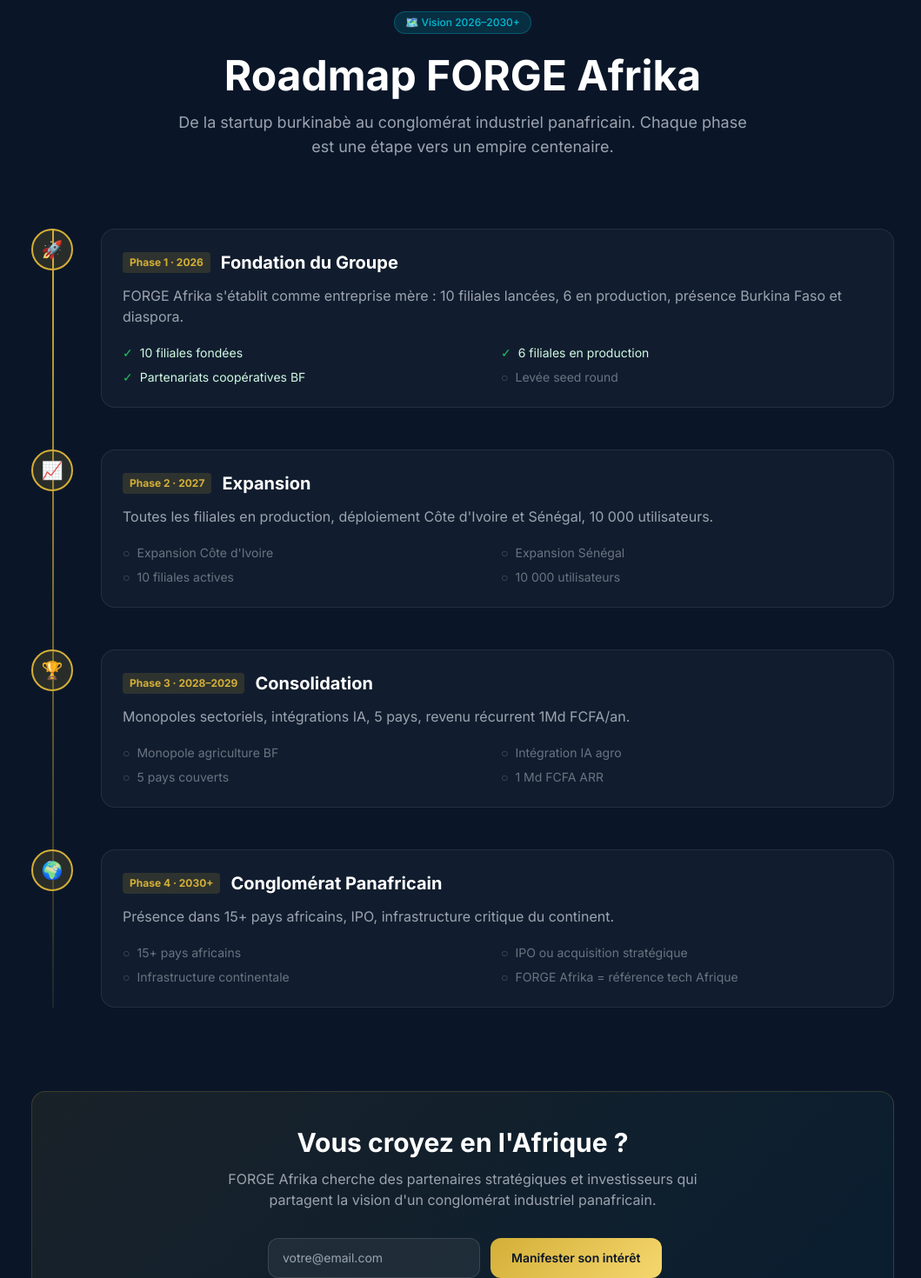
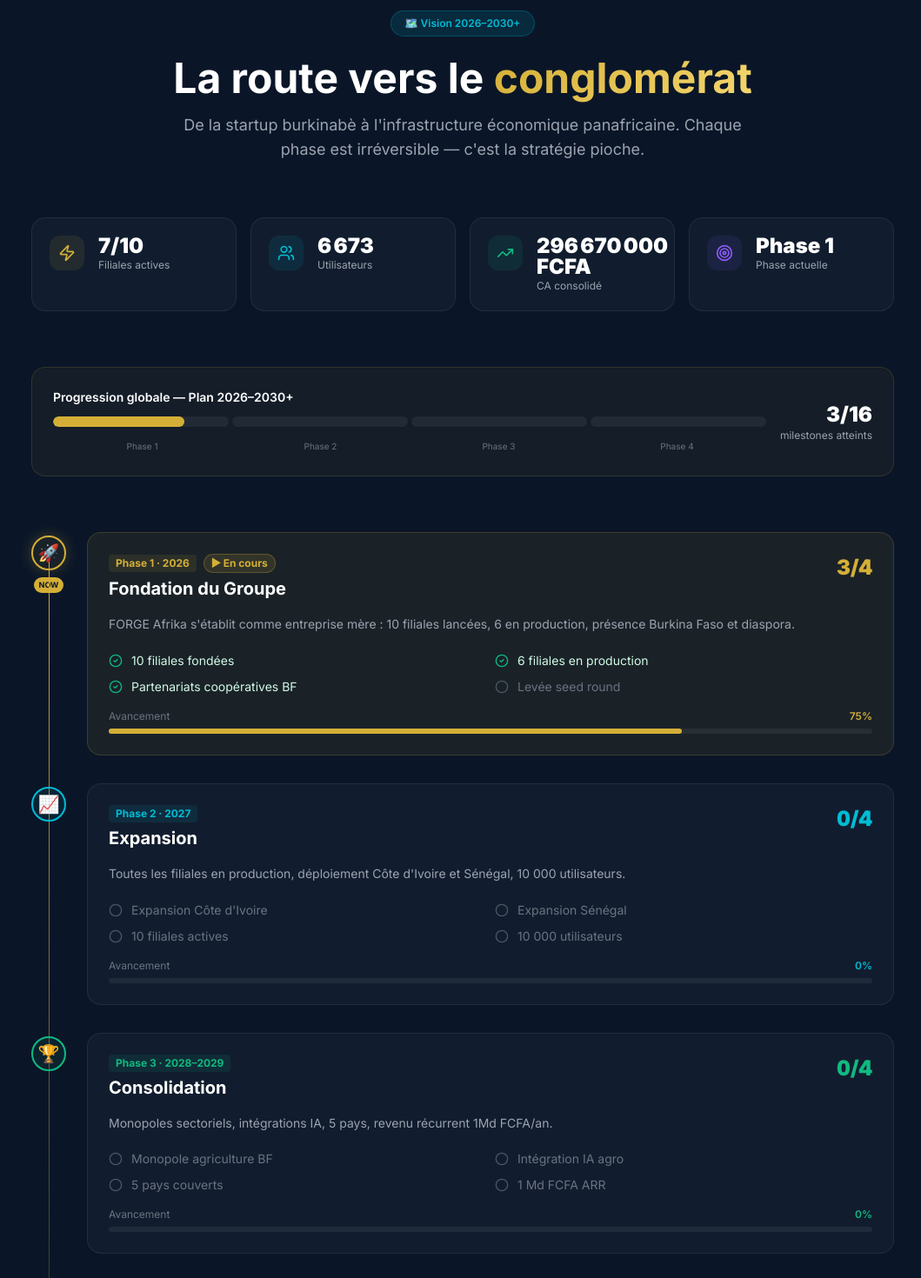
Before and after one commit to dosteeve2-hash/forge-afrika, a Next.js app: page /roadmap in a window 1280 px wide. Shown: the part 100-1570 px from the top of the page at 87% size, without its empty margins (108-1167 px from the left). Built offline with nearby package versions, Linux system fonts and the light colour scheme.

Commit message:
feat(site): roadmap enrichie — KPIs live, barres de progression par phase, CTA seed round

```diff
--- a/app/roadmap/page.tsx
+++ b/app/roadmap/page.tsx
@@ -1,129 +1,331 @@
 "use client";
 
-import { useState } from "react";
 import { motion } from "framer-motion";
 import Link from "next/link";
-import { PHASES_ROADMAP } from "@/lib/constants";
+import { ArrowRight, CheckCircle2, Circle, Flag, Target, TrendingUp, Users, Zap } from "lucide-react";
+import { FILIALES_FORGE, PHASES_ROADMAP, formatFCFA } from "@/lib/constants";
+
+// ─── Calculs live depuis constants ──────────────────────────────────────────
+const totalUsers = FILIALES_FORGE.reduce((s, f) => s + f.metriques.utilisateurs, 0);
+const totalCA    = FILIALES_FORGE.reduce((s, f) => s + f.metriques.ca, 0);
+const activeCount = FILIALES_FORGE.filter(f => f.statut === "Actif").length;
+const totalCount  = FILIALES_FORGE.length;
+
+const CURRENT_PHASE = 1; // à mettre à jour manuellement chaque sprint
+
+// ─── Style constants ─────────────────────────────────────────────────────────
+const GOLD    = "#D4AF37";
+const CYAN    = "#00BCD4";
+const GREEN   = "#10B981";
+const CARD    = "rgba(255,255,255,0.03)";
+const BORDER  = "1px solid rgba(255,255,255,0.07)";
+const BG      = "#0A1628";
+
+// ─── Couleurs par phase ───────────────────────────────────────────────────────
+const PHASE_COLORS = [GOLD, CYAN, GREEN, "#8B5CF6"];
+const PHASE_BG     = [
+  "rgba(212,175,55,0.08)",
+  "rgba(0,188,212,0.08)",
+  "rgba(16,185,129,0.08)",
+  "rgba(139,92,246,0.08)",
+];
+const PHASE_BORDER = [
+  "rgba(212,175,55,0.2)",
+  "rgba(0,188,212,0.2)",
+  "rgba(16,185,129,0.2)",
+  "rgba(139,92,246,0.2)",
+];
+
+// ─── Composants ──────────────────────────────────────────────────────────────
+
+function StatChip({ icon: Icon, value, label, color }: { icon: any; value: string; label: string; color: string }) {
+  return (
+    <motion.div
+      className="rounded-2xl p-5 flex items-start gap-4"
+      style={{ background: CARD, border: BORDER }}
+      initial={{ opacity: 0, y: 16 }}
+      animate={{ opacity: 1, y: 0 }}
+      transition={{ type: "spring" as const, stiffness: 120, damping: 20 }}
+    >
+      <div className="w-10 h-10 rounded-xl flex items-center justify-center flex-shrink-0"
+        style={{ background: `${color}18` }}>
+        <Icon className="w-5 h-5" style={{ color }} />
+      </div>
+      <div>
+        <p className="text-2xl font-black text-white leading-none mb-0.5">{value}</p>
+        <p className="text-xs text-gray-400">{label}</p>
+      </div>
+    </motion.div>
+  );
+}
+
+function PhaseBar({ phase, total, done }: { phase: number; total: number; done: number }) {
+  const pct = Math.round((done / total) * 100);
+  const color = PHASE_COLORS[phase - 1];
+  return (
+    <div className="mt-4">
+      <div className="flex justify-between items-center mb-1.5">
+        <span className="text-xs text-gray-500">Avancement</span>
+        <span className="text-xs font-semibold" style={{ color }}>{pct}%</span>
+      </div>
+      <div className="h-1.5 rounded-full" style={{ background: "rgba(255,255,255,0.06)" }}>
+        <motion.div
+          className="h-1.5 rounded-full"
+          style={{ background: color }}
+          initial={{ width: 0 }}
+          whileInView={{ width: `${pct}%` }}
+          viewport={{ once: true }}
+          transition={{ duration: 0.8, ease: "easeOut", delay: 0.2 }}
+        />
+      </div>
+    </div>
+  );
+}
+
+// ─── Page ────────────────────────────────────────────────────────────────────
 
 export default function RoadmapPage() {
-  const [email, setEmail] = useState("");
-  const [submitted, setSubmitted] = useState(false);
+  return (
+    <main className="min-h-screen" style={{ background: BG }}>
 
-  return (
-    <main className="min-h-screen" style={{ background: "#0A1628" }}>
       {/* Nav */}
-      <nav className="fixed top-0 left-0 right-0 z-50 flex items-center justify-between px-8 py-4"
-        style={{ background: "rgba(10,22,40,0.9)", backdropFilter: "blur(12px)", borderBottom: "1px solid rgba(212,175,55,0.1)" }}>
+      <nav className="fixed top-0 left-0 right-0 z-50 flex items-center justify-between px-6 md:px-8 py-4"
+        style={{ background: "rgba(10,22,40,0.9)", backdropFilter: "blur(12px)", borderBottom: `1px solid rgba(212,175,55,0.1)` }}>
         <Link href="/" className="flex items-center gap-3">
           <div className="w-9 h-9 rounded-lg flex items-center justify-center font-bold"
-            style={{ background: "linear-gradient(135deg, #D4AF37, #F5D76E)", color: "#0A1628" }}>F</div>
+            style={{ background: `linear-gradient(135deg, ${GOLD}, #F5D76E)`, color: BG }}>F</div>
           <span className="font-bold text-white">FORGE Afrika</span>
         </Link>
         <div className="flex items-center gap-6">
-          <Link href="/ecosystem" className="text-sm text-gray-400 hover:text-white transition-colors">Écosystème</Link>
-          <Link href="/dashboard" className="text-sm px-4 py-2 rounded-lg font-medium"
-            style={{ background: "linear-gradient(135deg, #D4AF37, #F5D76E)", color: "#0A1628" }}>QG</Link>
+          <Link href="/ecosystem" className="text-sm text-gray-400 hover:text-white transition-colors">Filiales</Link>
+          <Link href="/contact" className="text-sm text-gray-400 hover:text-white transition-colors">Contact</Link>
+          <Link href="/dashboard" className="text-sm px-4 py-2 rounded-lg font-medium transition-all hover:scale-105"
+            style={{ background: `linear-gradient(135deg, ${GOLD}, #F5D76E)`, color: BG }}>QG</Link>
         </div>
       </nav>
 
       <div className="pt-28 pb-24 px-4 max-w-5xl mx-auto">
+
         {/* Header */}
-        <motion.div className="text-center mb-20"
+        <motion.div className="text-center mb-16"
           initial={{ opacity: 0, y: 20 }} animate={{ opacity: 1, y: 0 }}
           transition={{ duration: 0.6, type: "spring" as const }}>
-          <span className="inline-flex items-center gap-2 px-3 py-1 rounded-full text-xs font-medium mb-6"
-            style={{ background: "rgba(0,188,212,0.15)", border: "1px solid rgba(0,188,212,0.3)", color: "#00BCD4" }}>
+          <span className="inline-flex items-center gap-2 px-4 py-1.5 rounded-full text-xs font-semibold mb-6"
+            style={{ background: "rgba(0,188,212,0.12)", border: "1px solid rgba(0,188,212,0.25)", color: CYAN }}>
             🗺️ Vision 2026–2030+
           </span>
-          <h1 className="text-5xl font-bold text-white mb-4">Roadmap FORGE Afrika</h1>
+          <h1 className="text-4xl md:text-5xl font-bold text-white mb-4">
+            La route vers le{" "}
+            <span style={{ background: `linear-gradient(135deg, ${GOLD}, #F5D76E)`, WebkitBackgroundClip: "text", WebkitTextFillColor: "transparent", backgroundClip: "text" }}>
+              conglomérat
+            </span>
+          </h1>
           <p className="text-gray-400 text-lg max-w-2xl mx-auto">
-            De la startup burkinabè au conglomérat industriel panafricain.
-            Chaque phase est une étape vers un empire centenaire.
+            De la startup burkinabè à l'infrastructure économique panafricaine.
+            Chaque phase est irréversible — c'est la stratégie pioche.
           </p>
         </motion.div>
 
+        {/* KPIs actuels */}
+        <div className="grid grid-cols-2 md:grid-cols-4 gap-4 mb-16">
+          <StatChip icon={Zap}       value={`${activeCount}/${totalCount}`} label="Filiales actives"  color={GOLD} />
+          <StatChip icon={Users}     value={totalUsers.toLocaleString("fr")} label="Utilisateurs"     color={CYAN} />
+          <StatChip icon={TrendingUp} value={formatFCFA(totalCA)}            label="CA consolidé"     color={GREEN} />
+          <StatChip icon={Target}    value={`Phase ${CURRENT_PHASE}`}        label="Phase actuelle"   color="#8B5CF6" />
+        </div>
+
+        {/* Barre de progression globale */}
+        <motion.div className="rounded-2xl p-6 mb-16"
+          style={{ background: "rgba(212,175,55,0.05)", border: `1px solid rgba(212,175,55,0.15)` }}
+          initial={{ opacity: 0, y: 16 }} animate={{ opacity: 1, y: 0 }}
+          transition={{ duration: 0.5, delay: 0.15, type: "spring" as const }}>
+          <div className="flex flex-col md:flex-row md:items-center gap-4">
+            <div className="flex-1">
+              <p className="text-sm font-semibold text-white mb-3">Progression globale — Plan 2026–2030+</p>
+              <div className="flex gap-1 h-3">
+                {PHASES_ROADMAP.map((ph, i) => {
+                  const done  = ph.milestones.filter(m => m.done).length;
+                  const total = ph.milestones.length;
+                  const pct   = Math.round((done / total) * 100);
+                  const isActive = i + 1 === CURRENT_PHASE;
+                  return (
+                    <div key={ph.phase} className="relative group flex-1 rounded-full overflow-hidden"
+                      style={{ background: "rgba(255,255,255,0.06)" }}>
+                      <motion.div className="absolute inset-y-0 left-0 rounded-full"
+                        style={{ background: PHASE_COLORS[i], opacity: isActive ? 1 : 0.4 }}
+                        initial={{ width: 0 }}
+                        animate={{ width: `${pct}%` }}
+                        transition={{ duration: 1, delay: 0.3 + i * 0.1, ease: "easeOut" }} />
+                      <div className="absolute inset-0 flex items-center justify-center opacity-0 group-hover:opacity-100 transition-opacity">
+                        <span className="text-[9px] font-bold text-white">{pct}%</span>
+                      </div>
+                    </div>
+                  );
+                })}
+              </div>
+              <div className="flex mt-2">
+                {PHASES_ROADMAP.map((ph, i) => (
+                  <div key={ph.phase} className="flex-1 text-center">
+                    <span className="text-[10px] text-gray-500">Phase {ph.phase}</span>
+                  </div>
+                ))}
+              </div>
+            </div>
+            <div className="md:text-right">
+              <p className="text-2xl font-black text-white">
+                {PHASES_ROADMAP.reduce((s, ph) => s + ph.milestones.filter(m => m.done).length, 0)}/
+                {PHASES_ROADMAP.reduce((s, ph) => s + ph.milestones.length, 0)}
+              </p>
+              <p className="text-xs text-gray-400">milestones atteints</p>
+            </div>
+          </div>
+        </motion.div>
+
         {/* Timeline phases */}
-        <div className="relative">
+        <div className="relative space-y-8">
           {/* Ligne verticale */}
-          <div className="absolute left-6 top-0 bottom-0 w-0.5 hidden md:block"
-            style={{ background: "linear-gradient(to bottom, #D4AF37, rgba(212,175,55,0.1))" }} />
+          <div className="absolute left-5 top-5 bottom-5 w-px hidden md:block"
+            style={{ background: `linear-gradient(to bottom, ${GOLD}, rgba(212,175,55,0.05))` }} />
 
-          <div className="space-y-12">
-            {PHASES_ROADMAP.map((phase, i) => (
+          {PHASES_ROADMAP.map((phase, i) => {
+            const done    = phase.milestones.filter(m => m.done).length;
+            const total   = phase.milestones.length;
+            const isActive  = i + 1 === CURRENT_PHASE;
+            const isPast    = i + 1 < CURRENT_PHASE;
+            const color     = PHASE_COLORS[i];
+            const bg        = PHASE_BG[i];
+            const border    = PHASE_BORDER[i];
+
+            return (
               <motion.div key={phase.phase}
-                initial={{ opacity: 0, x: -40 }} whileInView={{ opacity: 1, x: 0 }}
-                transition={{ duration: 0.6, delay: i * 0.12, type: "spring" as const }}
-                viewport={{ once: true, margin: "-50px" }}>
-                <div className="md:flex gap-8">
-                  {/* Circle */}
-                  <div className="hidden md:flex w-12 shrink-0 justify-center">
-                    <div className="w-12 h-12 rounded-full flex items-center justify-center text-xl z-10 relative"
-                      style={{ background: "rgba(212,175,55,0.15)", border: "2px solid #D4AF37" }}>
-                      {phase.icon}
+                initial={{ opacity: 0, x: -24 }}
+                whileInView={{ opacity: 1, x: 0 }}
+                transition={{ duration: 0.5, delay: i * 0.08, type: "spring" as const }}
+                viewport={{ once: true, margin: "-40px" }}
+                className="md:flex gap-6"
+              >
+                {/* Indicateur cercle */}
+                <div className="hidden md:flex w-10 shrink-0 flex-col items-center pt-1">
+                  <div className="w-10 h-10 rounded-full flex items-center justify-center text-xl z-10 relative flex-shrink-0"
+                    style={{
+                      background: bg,
+                      border: `2px solid ${color}`,
+                      boxShadow: isActive ? `0 0 16px ${color}44` : undefined,
+                    }}>
+                    {phase.icon}
+                  </div>
+                  {isActive && (
+                    <motion.div
+                      className="mt-2 text-[9px] font-bold px-1.5 py-0.5 rounded-full"
+                      style={{ background: color, color: BG }}
+                      initial={{ opacity: 0, scale: 0.8 }}
+                      animate={{ opacity: 1, scale: 1 }}
+                      transition={{ delay: 0.4 }}
+                    >
+                      NOW
+                    </motion.div>
+                  )}
+                </div>
+
+                {/* Carte */}
+                <div className="flex-1 rounded-2xl p-6 transition-all"
+                  style={{ background: isActive ? bg : CARD, border: `1px solid ${isActive ? color + "30" : "rgba(255,255,255,0.07)"}` }}>
+
+                  {/* En-tête carte */}
+                  <div className="flex items-start justify-between mb-4 gap-3 flex-wrap">
+                    <div className="flex items-center gap-3">
+                      <span className="text-2xl md:hidden">{phase.icon}</span>
+                      <div>
+                        <div className="flex items-center gap-2 flex-wrap">
+                          <span className="text-xs font-bold px-2 py-0.5 rounded"
+                            style={{ background: `${color}18`, color }}>
+                            Phase {phase.phase} · {phase.annee}
+                          </span>
+                          {isActive && (
+                            <span className="text-xs px-2 py-0.5 rounded-full font-bold"
+                              style={{ background: `${color}22`, color, border: `1px solid ${color}44` }}>
+                              ▶ En cours
+                            </span>
+                          )}
+                          {isPast && (
+                            <span className="text-xs px-2 py-0.5 rounded-full font-bold"
+                              style={{ background: "rgba(16,185,129,0.12)", color: GREEN }}>
+                              ✓ Complétée
+                            </span>
+                          )}
+                        </div>
+                        <h2 className="text-xl font-bold text-white mt-1">{phase.titre}</h2>
+                      </div>
                     </div>
+                    <span className="text-2xl font-black tabular-nums" style={{ color }}>
+                      {done}/{total}
+                    </span>
                   </div>
 
-                  {/* Content */}
-                  <div className="flex-1 rounded-2xl p-6"
-                    style={{ background: "rgba(255,255,255,0.03)", border: "1px solid rgba(255,255,255,0.08)" }}>
-                    <div className="flex items-center gap-3 mb-3">
-                      <span className="text-2xl md:hidden">{phase.icon}</span>
-                      <span className="text-xs font-bold px-2 py-1 rounded"
-                        style={{ background: "rgba(212,175,55,0.15)", color: "#D4AF37" }}>
-                        Phase {phase.phase} · {phase.annee}
-                      </span>
-                      <h2 className="text-xl font-bold text-white">{phase.titre}</h2>
-                    </div>
-                    <p className="text-gray-400 mb-5">{phase.description}</p>
+                  <p className="text-gray-400 text-sm leading-relaxed mb-5">{phase.description}</p>
 
-                    <div className="grid grid-cols-1 sm:grid-cols-2 gap-2">
-                      {phase.milestones.map((m) => (
-                        <div key={m.label} className="flex items-center gap-2 text-sm">
-                          <span style={{ color: m.done ? "#22C55E" : "#4B5563" }}>
-                            {m.done ? "✓" : "○"}
-                          </span>
-                          <span style={{ color: m.done ? "#D1FAE5" : "#6B7280" }}>{m.label}</span>
-                        </div>
-                      ))}
-                    </div>
+                  {/* Milestones */}
+                  <div className="grid grid-cols-1 sm:grid-cols-2 gap-2.5 mb-4">
+                    {phase.milestones.map((m) => (
+                      <div key={m.label} className="flex items-center gap-2.5">
+                        {m.done ? (
+                          <CheckCircle2 className="w-4 h-4 flex-shrink-0" style={{ color: GREEN }} />
+                        ) : (
+                          <Circle className="w-4 h-4 flex-shrink-0 text-gray-600" />
+                        )}
+                        <span className="text-sm" style={{ color: m.done ? "#D1FAE5" : "#6B7280" }}>
+                          {m.label}
+                        </span>
+                      </div>
+                    ))}
                   </div>
+
+                  {/* Barre d'avancement */}
+                  <PhaseBar phase={phase.phase} total={total} done={done} />
                 </div>
               </motion.div>
-            ))}
-          </div>
+            );
+          })}
         </div>
 
-        {/* Section investisseurs */}
-        <motion.div className="mt-24 rounded-2xl p-10 text-center"
-          style={{ background: "linear-gradient(135deg, rgba(212,175,55,0.08), rgba(0,188,212,0.05))", border: "1px solid rgba(212,175,55,0.2)" }}
+        {/* Section seed round CTA */}
+        <motion.div className="mt-20 rounded-2xl p-10 text-center"
+          style={{ background: "linear-gradient(135deg, rgba(212,175,55,0.07), rgba(0,188,212,0.04))", border: "1px solid rgba(212,175,55,0.2)" }}
           initial={{ opacity: 0, y: 30 }} whileInView={{ opacity: 1, y: 0 }}
           transition={{ duration: 0.6, type: "spring" as const }} viewport={{ once: true }}>
-          <h2 className="text-3xl font-bold text-white mb-3">Vous croyez en l'Afrique ?</h2>
+
+          <div className="flex items-center justify-center mb-6">
+            <div className="w-14 h-14 rounded-2xl flex items-center justify-center"
+              style={{ background: "rgba(212,175,55,0.12)", border: "1px solid rgba(212,175,55,0.3)" }}>
+              <Flag className="w-6 h-6" style={{ color: GOLD }} />
+            </div>
+          </div>
+
+          <p className="text-white/50 text-xs font-mono mb-2 uppercase tracking-widest">Seed Round · 2026</p>
+          <h2 className="text-3xl font-bold text-white mb-3">
+            La Phase 1 est là.{" "}
+            <span style={{ background: `linear-gradient(135deg, ${GOLD}, #F5D76E)`, WebkitBackgroundClip: "text", WebkitTextFillColor: "transparent", backgroundClip: "text" }}>
+              La Phase 2 commence.
+            </span>
+          </h2>
           <p className="text-gray-400 max-w-xl mx-auto mb-8">
-            FORGE Afrika cherche des partenaires stratégiques et investisseurs qui partagent la vision
-            d'un conglomérat industriel panafricain.
+            {activeCount} filiales actives, {totalUsers.toLocaleString("fr")} utilisateurs.
+            Nous levons pour financer l'expansion dans 3 pays d'Afrique de l'Ouest en 2027.
           </p>
 
-          {submitted ? (
-            <motion.div initial={{ scale: 0.9, opacity: 0 }} animate={{ scale: 1, opacity: 1 }}
-              className="inline-flex items-center gap-2 px-6 py-3 rounded-xl"
-              style={{ background: "rgba(34,197,94,0.15)", border: "1px solid rgba(34,197,94,0.3)", color: "#22C55E" }}>
-              ✓ Votre intérêt a été enregistré. Nous vous contacterons.
-            </motion.div>
-          ) : (
-            <form onSubmit={(e) => { e.preventDefault(); setSubmitted(true); }}
-              className="flex flex-col sm:flex-row gap-3 max-w-md mx-auto">
-              <input type="email" required value={email} onChange={(e) => setEmail(e.target.value)}
-                placeholder="votre@email.com"
-                className="flex-1 px-4 py-3 rounded-xl text-white text-sm outline-none"
-                style={{ background: "rgba(255,255,255,0.06)", border: "1px solid rgba(255,255,255,0.12)" }} />
-              <button type="submit"
-                className="px-6 py-3 rounded-xl font-semibold text-sm whitespace-nowrap"
-                style={{ background: "linear-gradient(135deg, #D4AF37, #F5D76E)", color: "#0A1628" }}>
-                Manifester son intérêt
-              </button>
-            </form>
-          )}
+          <div className="flex flex-col sm:flex-row gap-4 justify-center">
+            <Link href="/contact"
+              className="inline-flex items-center gap-2 px-8 py-4 rounded-xl font-semibold text-base transition-all hover:scale-105"
+              style={{ background: `linear-gradient(135deg, ${GOLD}, #F5D76E)`, color: BG }}>
+              Investir dans FORGE Afrika
+              <ArrowRight className="w-4 h-4" />
+            </Link>
+            <Link href="/ecosystem"
+              className="inline-flex items-center gap-2 px-8 py-4 rounded-xl font-semibold text-base transition-all hover:scale-105"
+              style={{ border: `1px solid rgba(212,175,55,0.3)`, color: GOLD, background: "rgba(212,175,55,0.05)" }}>
+              Voir les filiales
+            </Link>
+          </div>
         </motion.div>
       </div>
     </main>
```
